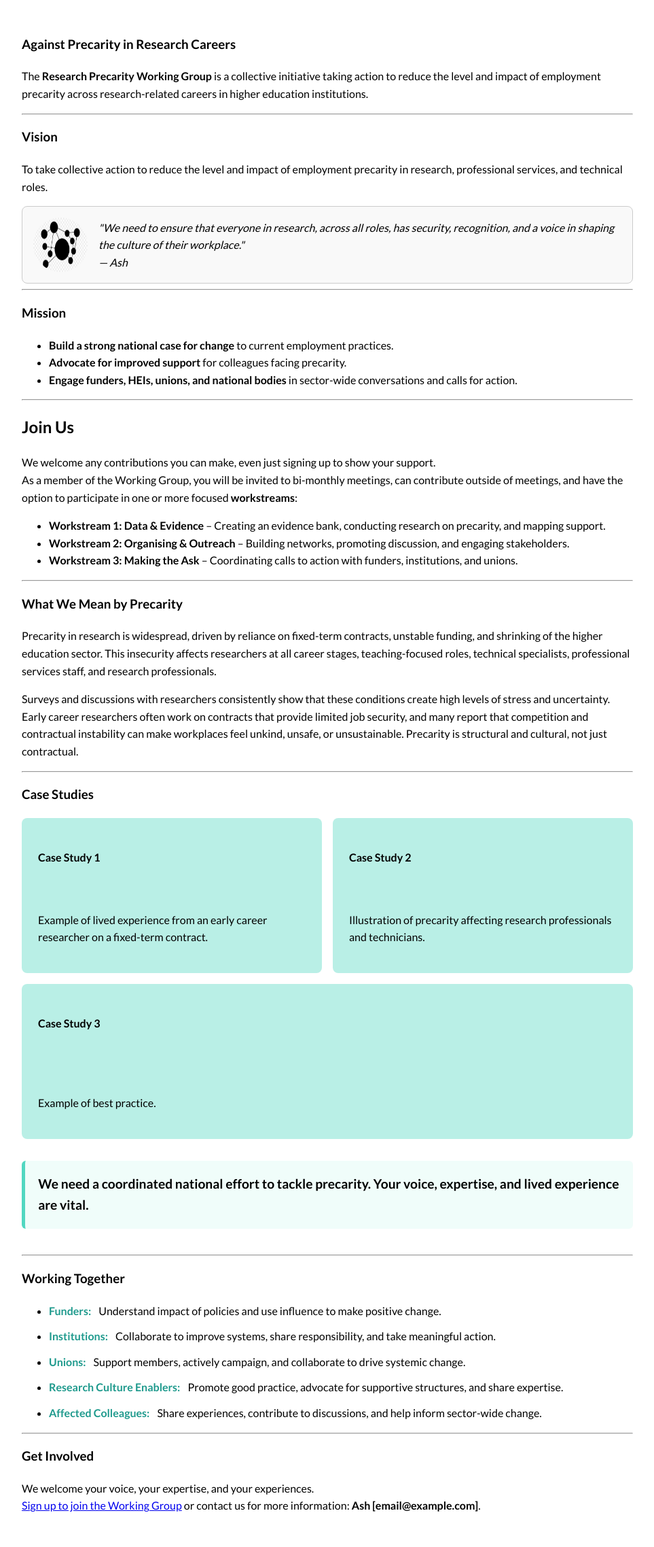
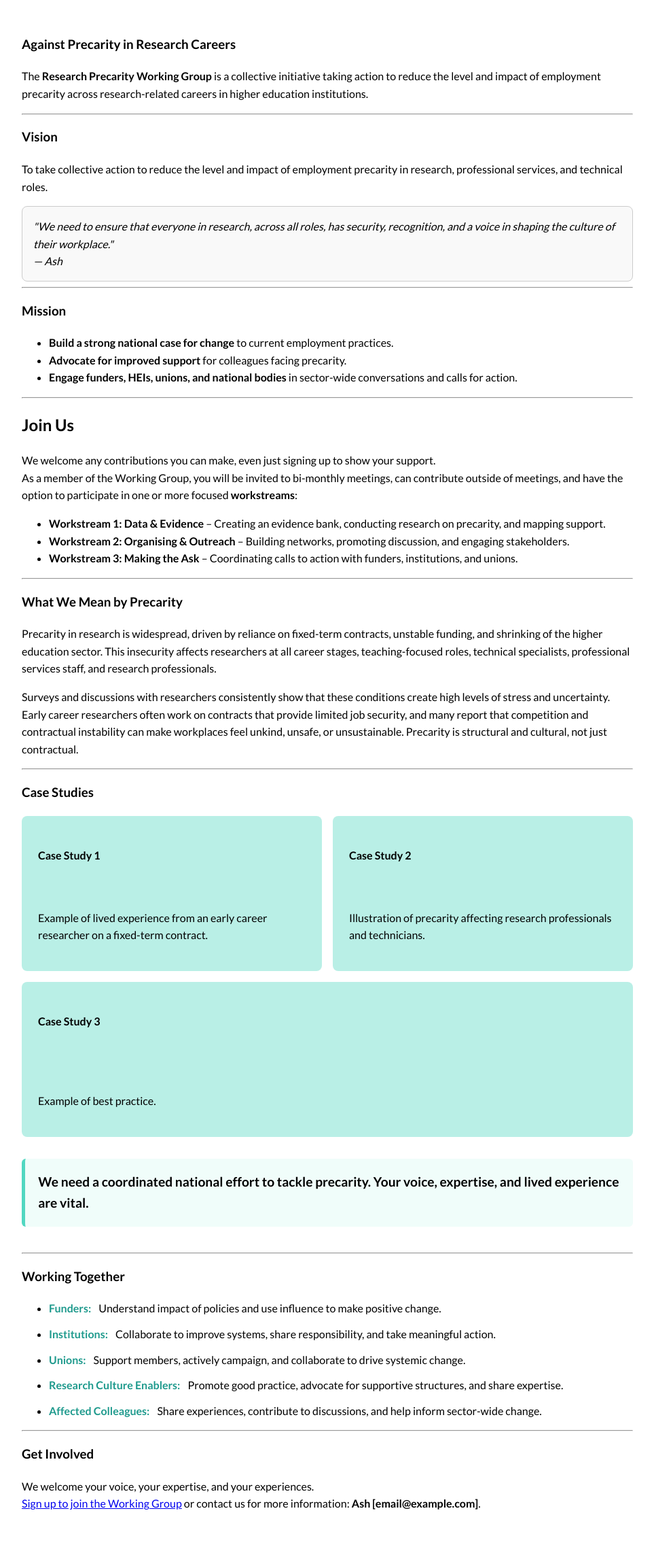
Before and after one commit to rikanair/precarity, a Jekyll site: the page built from index.md, in a window 1280 px wide. Shown: the whole page at 68% size, without its empty margins (158-1121 px from the left). Built offline with Jekyll 4.4.1, drawn with Linux system fonts in a browser that asks for light colours.

Commit message:
Update index.md

```diff
--- a/index.md
+++ b/index.md
@@ -14,7 +14,6 @@ The **Research Precarity Working Group** is a collective initiative taking actio
 To take collective action to reduce the level and impact of employment precarity in research, professional services, and technical roles.
 
 <div class="vision-quote">
-  <img src="/ash.png" alt="Ash" class="quote-img">
   <blockquote>
     "We need to ensure that everyone in research, across all roles, has security, recognition, and a voice in shaping the culture of their workplace."
     <br>— Ash
```
